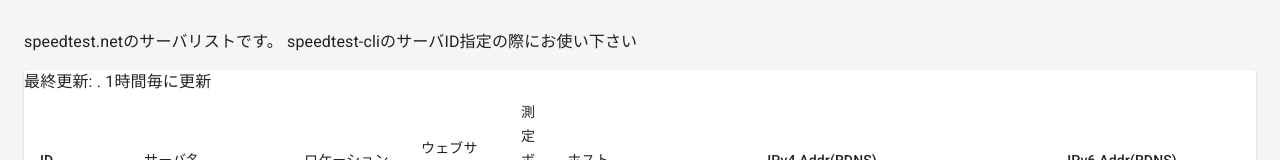
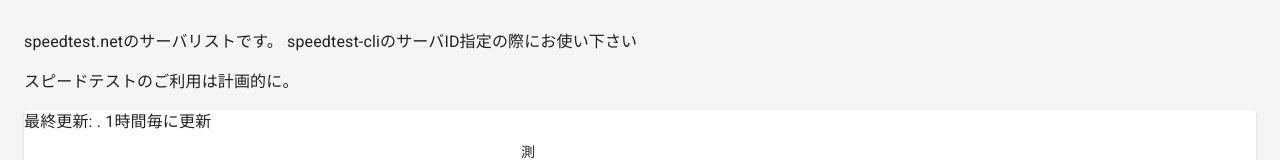
Before and after one commit to symysak/nw-tools, a React (Create React App) app: page /speedtest.net-serverlist in a window 1280 px wide. Shown: the part 138-298 px from the top of the page. Built offline with nearby package versions, Linux system fonts and the light colour scheme; no server answers.

Commit message:
update 説明!

```diff
--- a/src/pages/speedtest.net-serverlist.tsx
+++ b/src/pages/speedtest.net-serverlist.tsx
@@ -52,6 +52,7 @@
             <Dashboard title={titleTag} maxWidth={"xl"}>
                 <p>speedtest.netのサーバリストです。
                     speedtest-cliのサーバID指定の際にお使い下さい</p>
+                <p>スピードテストのご利用は計画的に。</p>
                 <TableContainer component={Paper} sx={{overflow: "auto"}}>
                     <a>最終更新: {lastUpdated}. 1時間毎に更新</a>
                     <Table size="small" aria-label="a dense table">
```
